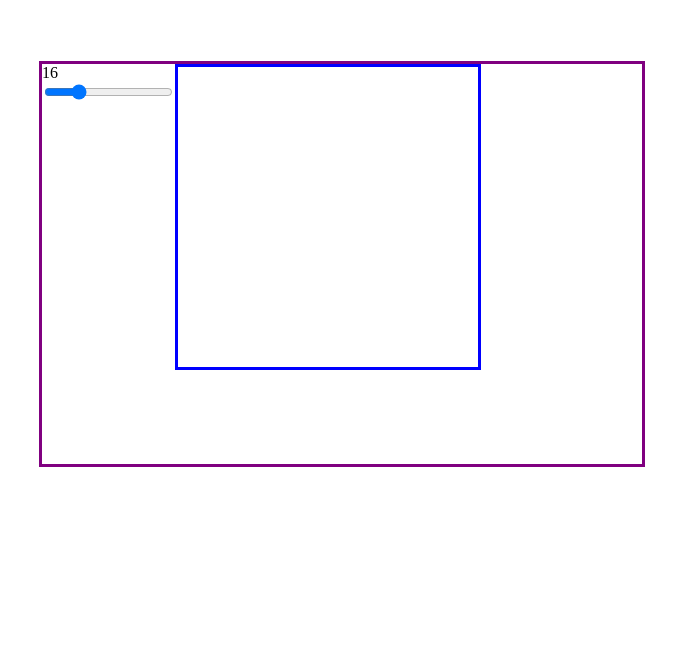
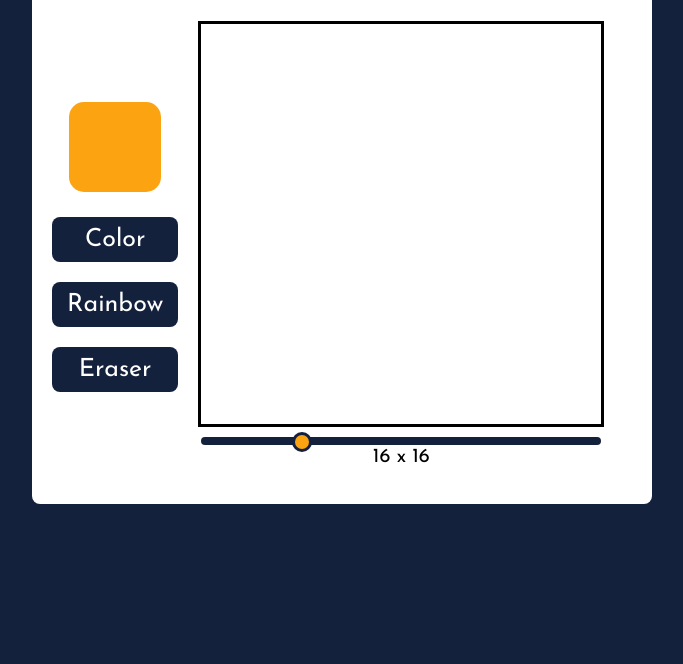
Before and after one commit to josephdanielm/draw-pad, a plain HTML site: page index.html in a window 1280 px wide. Shown: the part 144-808 px from the top of the page, without its empty margins (306-989 px from the left). Drawn offline with Linux system fonts and the light colour scheme.

Commit message:
Basic style layout

```diff
--- a/index.html
+++ b/index.html
@@ -1,6 +1,9 @@
 <!DOCTYPE html>
 <html lang="en">
 <head>
+    <style>
+        @import url('https://fonts.googleapis.com/css2?family=Josefin+Sans:wght@300;400;500&display=swap');
+    </style>
     <meta charset="UTF-8">
     <meta name="viewport" content="width=device-width, initial-scale=1.0">
     <title>Draw Pad</title>
@@ -8,15 +11,26 @@
     <script src="script.js" defer></script>
 </head>
 <body>
+    <h1 id="pad-title">drawPad</h1>
     <div id="pad-container">
 
-        <div id="slider-container">
-            <div id="slider-value">16</div>
-            <input id="slider" type="range" min="1" max="64" value="16">
+        <div id="color-customization">
+            <input id="color-picker" type="color" value="#FCA311">
+            <div id="color-buttons">
+                <button class="color-button" id="color-mode">Color</button>
+                <button class="color-button" id="rainbow">Rainbow</button>
+                <button class="color-button" id="eraser">Eraser</button>
+            </div>
         </div>
 
-        <div id="pad"></div>
+        <div id="pad-slider-container">
+            <div id="pad"></div>
 
+            <div id="slider-container">
+                <input id="slider" type="range" min="1" max="64" value="16" step="1">
+                <div id="slider-value">16 x 16</div>
+            </div>
+        </div>
     </div>
 </body>
 </html>
--- a/style.css
+++ b/style.css
@@ -2,25 +2,142 @@ body,
 html {
     height: 100%;
     width: 100%;
+    font-family: 'Josefin Sans', sans-serif;
 }
 
 body {
     display: flex;
+    flex-direction: column;
     justify-content: center;
     align-items: center;
+    background-color: #14213D;
+}
+
+#pad-title {
+    color: #FFFFFF;
+    font-size: 96px;
+    margin-bottom: 0;
 }
 
 #pad-container {
     display: flex;
-    border: 3px solid purple;
+    flex: none;
+    align-items: center;
+    background-color: #FFFFFF;
+    border-radius: 8px;
+    /*border: 3px solid purple;*/
     width: 600px;
-    height: 400px;
+    height: 500px;
+    margin-bottom: 200px;
+    padding: 10px;
+    gap: 10px;
 }
 
 
 #pad {
     display: flex;
-    border: 3px solid blue;
-    width: 300px;
-    height: 300px;
+    border: 3px solid #000000;
+    width: 400px;
+    height: 400px;
 }
+
+#color-customization {
+    display: flex;
+    flex-direction: column;
+    align-items: center;
+    gap: 20px;
+    margin-left: 10px;
+    margin-right: 10px;
+}
+
+#color-picker {
+    -webkit-appearance: none;
+    -moz-appearance: none;
+    appearance: none;
+    width: 100px;
+    height: 100px;
+    border: none;
+    cursor: pointer;
+    background-color: transparent;
+}
+
+#color-picker::-webkit-color-swatch {
+    border-radius: 15px;
+    border: none;
+}
+
+#color-buttons {
+    display: flex;
+    flex-direction: column;
+    gap: 20px;
+}
+
+.color-button {
+    font-size: 25px;
+    font-family: 'Josefin Sans';
+    font-weight: 400;
+    border: 0px;
+    border-radius: 8px;
+    padding: 10px 15px;
+    background-color: #14213D;
+    color: #FFFFFF;
+}
+
+#pad-slider-container {
+    display: flex;
+    flex-direction: column;
+    gap: 8px;
+}
+
+#slider-container {
+    display: flex;
+    flex-direction: column;
+    align-items: center;
+}
+
+/* Getting rid of main default styling */
+#slider {
+    width: 400px;
+    -webkit-appearance: none;
+}
+
+#slider:focus {
+    outline: none;
+}
+
+/* Styling Track & Thumb */
+
+#slider::-webkit-slider-runnable-track {
+    background: #14213D;
+    height: 8px;
+    border-radius: 40px;
+}
+
+#slider::-moz-range-track {
+    background: #14213D;
+    height: 8px;
+    border-radius: 40px;
+}
+
+#slider::-webkit-slider-thumb {
+    -webkit-appearance: none;
+    height: 20px;
+    width: 20px;
+    background: #FCA311;
+    border: 3px solid #14213D;
+    margin-top: -5px;
+    border-radius: 50%;
+}
+
+#slider::-moz-range-thumb {
+    height: 20px;
+    width: 20px;
+    background: #FCA311;
+    border: 3px solid #14213D;
+    margin-top: -5px;
+    border-radius: 50%;
+}
+
+#slider-value {
+    font-size: 20px;
+}
```
